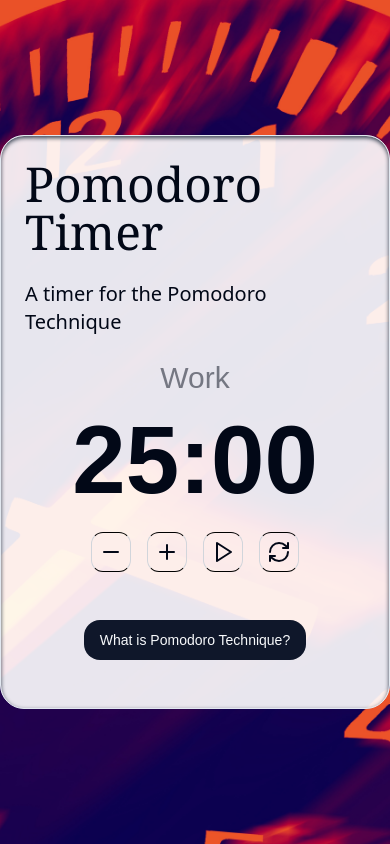
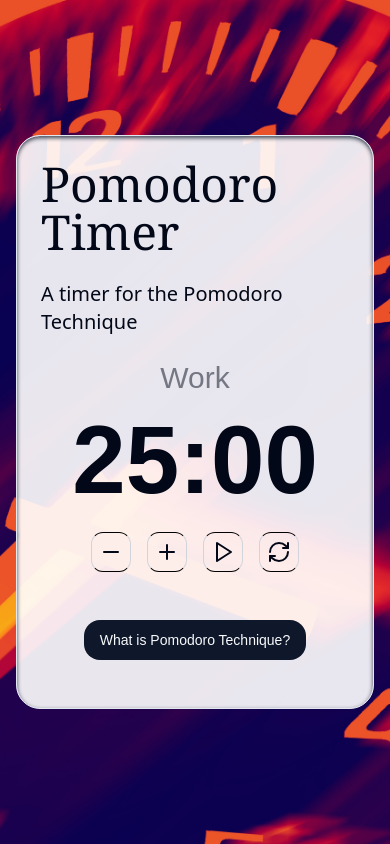
Before and after one commit to Tahasiraj1/Pomodoro-Timer-Project-14-Next.js, a Next.js app: page / in a window 390 px wide. Built offline with nearby package versions, Linux system fonts and the light colour scheme.

Commit message:
Update pomodoro-timer.tsx

```diff
--- a/components/pomodoro-timer.tsx
+++ b/components/pomodoro-timer.tsx
@@ -137,7 +137,7 @@
     };
 
     return (
-        <div className="flex flex-col items-center justify-center min-h-screen bg-gray-100 dark:bg-gray-900"
+        <div className="flex flex-col items-center justify-center min-h-screen p-4 sm:p-8"
         style={{
             backgroundImage: `url('/clock3.jpg')`,
             backgroundPosition: 'center',
```
